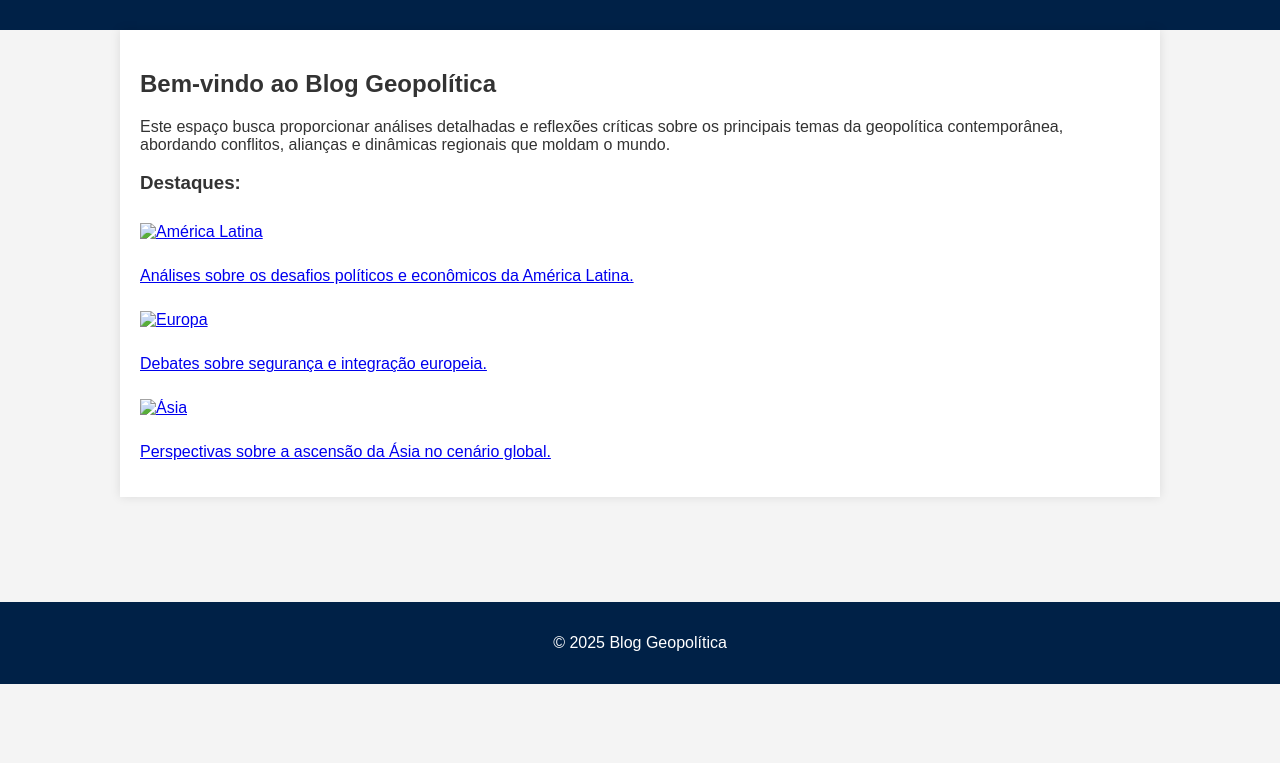
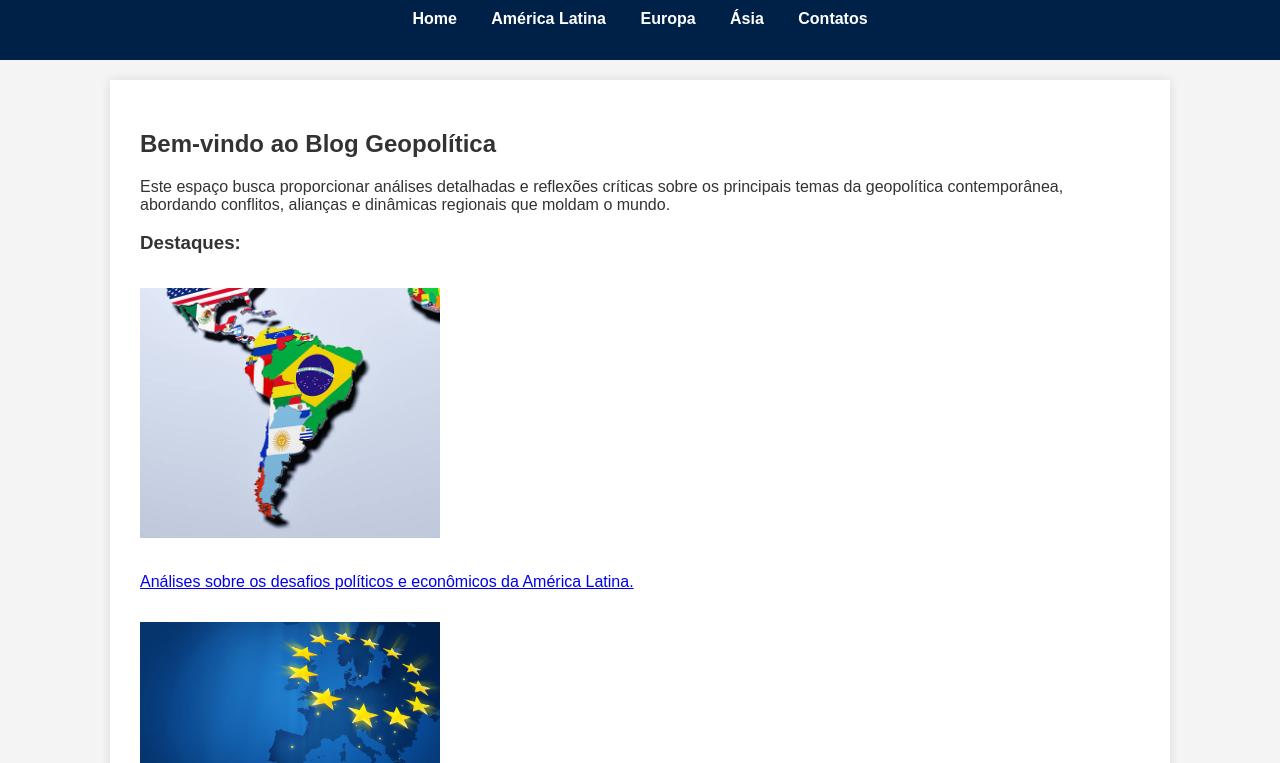
Before and after one commit to marisatts/blog_de_geopolitica, a plain HTML site: page index.html in a window 1280 px wide. Shown: the part 116-879 px from the top of the page. Before the commit the page ends 800 px from the top, so only its background shows below. Drawn offline with Linux system fonts and the light colour scheme.

Commit message:
feat: add imagens e botoes de navegação na home

```diff
--- a/index.html
+++ b/index.html
@@ -23,9 +23,9 @@
     <h2>Bem-vindo ao Blog Geopolítica</h2>
     <p>Este espaço busca proporcionar análises detalhadas e reflexões críticas sobre os principais temas da geopolítica contemporânea, abordando conflitos, alianças e dinâmicas regionais que moldam o mundo.</p>
     <h3>Destaques:</h3>
-    <a href="america.html"><img src="america.jpg" alt="América Latina"><p>Análises sobre os desafios políticos e econômicos da América Latina.</p></a>
-    <a href="europa.html"><img src="europa.jpg" alt="Europa"><p>Debates sobre segurança e integração europeia.</p></a>
-    <a href="asia.html"><img src="asia.jpg" alt="Ásia"><p>Perspectivas sobre a ascensão da Ásia no cenário global.</p></a>
+    <a href="america.html"><img src="images/america_home.jpg" alt="América Latina"><p>Análises sobre os desafios políticos e econômicos da América Latina.</p></a>
+    <a href="europa.html"><img src="images/europa.jpg" alt="Europa"><p>Debates sobre segurança e integração europeia.</p></a>
+    <a href="asia.html"><img src="images/asia.webp" alt="Ásia"><p>Perspectivas sobre a ascensão da Ásia no cenário global.</p></a>
 
   </main>
   <footer>
--- a/style.css
+++ b/style.css
@@ -1,3 +1,6 @@
+html {
+    height: 100%;
+}
 
 body {
     font-family: Arial, sans-serif;
@@ -5,44 +8,67 @@ body {
     padding: 0;
     background-color: #f4f4f4;
     color: #333;
+    display: flex;
+    flex-direction: column;
+    min-height: 100vh;
 }
+
 header {
     background-color: #002147;
     color: white;
     padding: 1em 0;
     text-align: center;
 }
+
 nav {
     margin: 1em 0;
     text-align: center;
 }
+
 nav a {
     margin: 0 15px;
     text-decoration: none;
-    color: #002147;
+    color: white;
     font-weight: bold;
 }
+
 nav a:hover {
     color: #d4af37;
 }
+
 main {
-    padding: 20px;
+    padding: 30px;
     max-width: 1000px;
-    margin: auto;
+    margin: 20px auto;
     background: white;
     box-shadow: 0 0 10px rgba(0,0,0,0.1);
+    flex-grow: 1;
 }
+
+img {
+    max-width: 30%;
+    height: auto;
+    margin-top: 15px;
+    margin-bottom: 15px;
+
+}
+
+.imagem-contato-especifica {
+    display: block;
+    max-width: 40%;
+    height: auto;
+    margin: 20px auto;
+    padding-top: 20px;
+}
+
 footer {
     background-color: #002147;
     color: white;
     text-align: center;
     padding: 1em 0;
-    position: fixed;
     width: 100%;
-    bottom: 0;
 }
-img {
-    max-width: 100%;
-    height: auto;
-    margin: 10px 0;
+
+h1 {
+    padding-bottom: 30px;
 }
```
Also changed, not shown: america.html (+0 -1 lines), asia.html (+0 -1 lines), contatos.html (+1 -4 lines), europa.html (+0 -1 lines), images/america_home.jpg (added), images/asia.webp (added), images/contato.jpg (added), images/europa.jpg (added).
